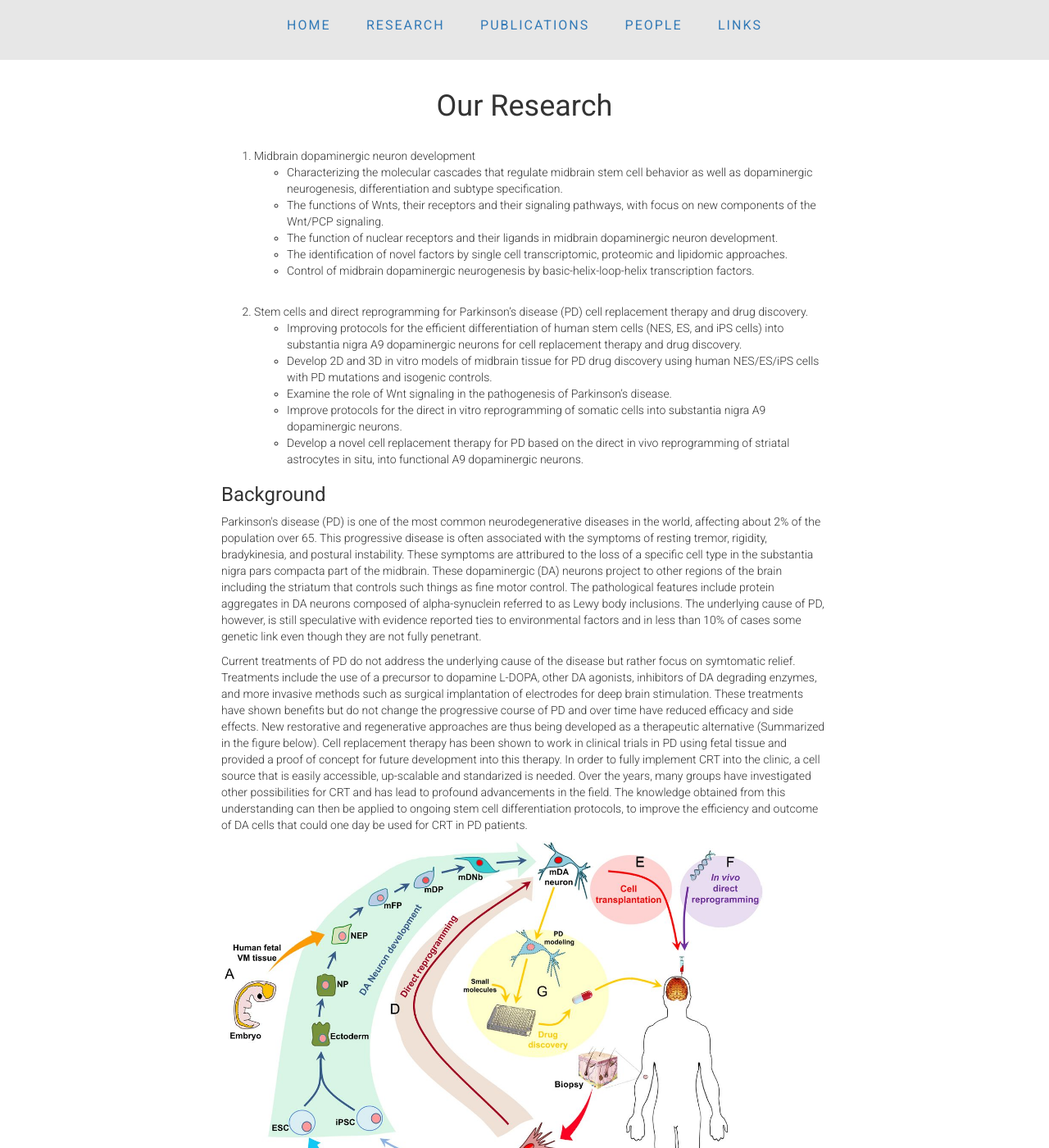
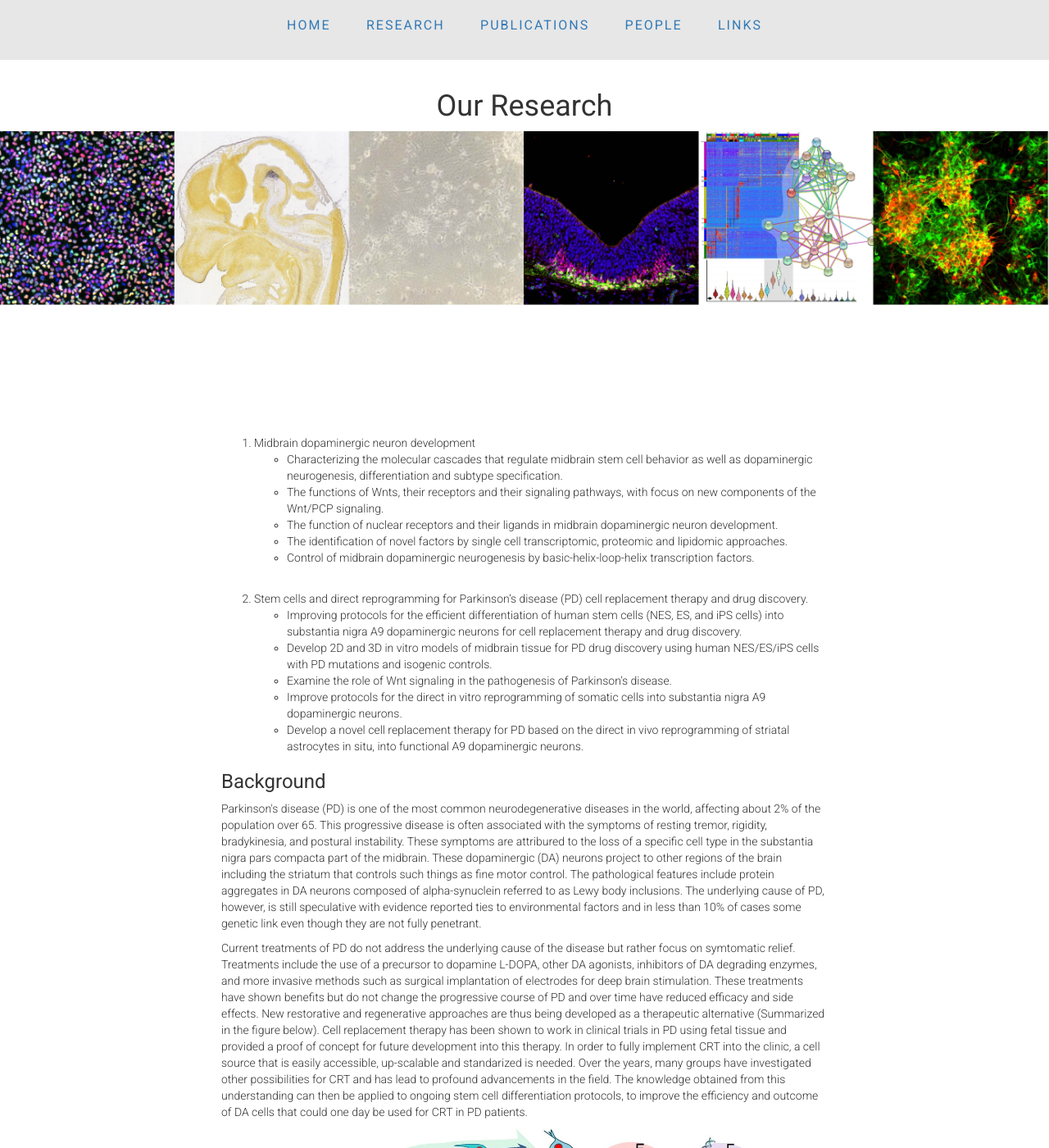
Before and after one commit to ArenasLab/arenaslab.github.io, a Jekyll site: the page research/index.html, which Jekyll copies as it is, in a window 1280 px wide and 1400 px high. Shown: the whole window at 82% size. Built offline with Jekyll 4.4.1, drawn with Linux system fonts in a browser that asks for light colours.

Commit message:
Update main.css

```diff
--- a/css/main.css
+++ b/css/main.css
@@ -52,11 +52,11 @@ header {
   align-items: center;
   background: url("../img/RES.jpg");
   /* background-image: url("../img/RES.jpg"); */
-  background-size: 100% 100%;
-  /* background-size: 100% auto; */
+  background-size: 100% auto;
+
   background-repeat: no-repeat;
   color: #FFF;
-  /* height: 350px; */
+  height: 350px;
   /* text-shadow: 0.5px 0.5px 0.5px #000000; */
 }
 
```
